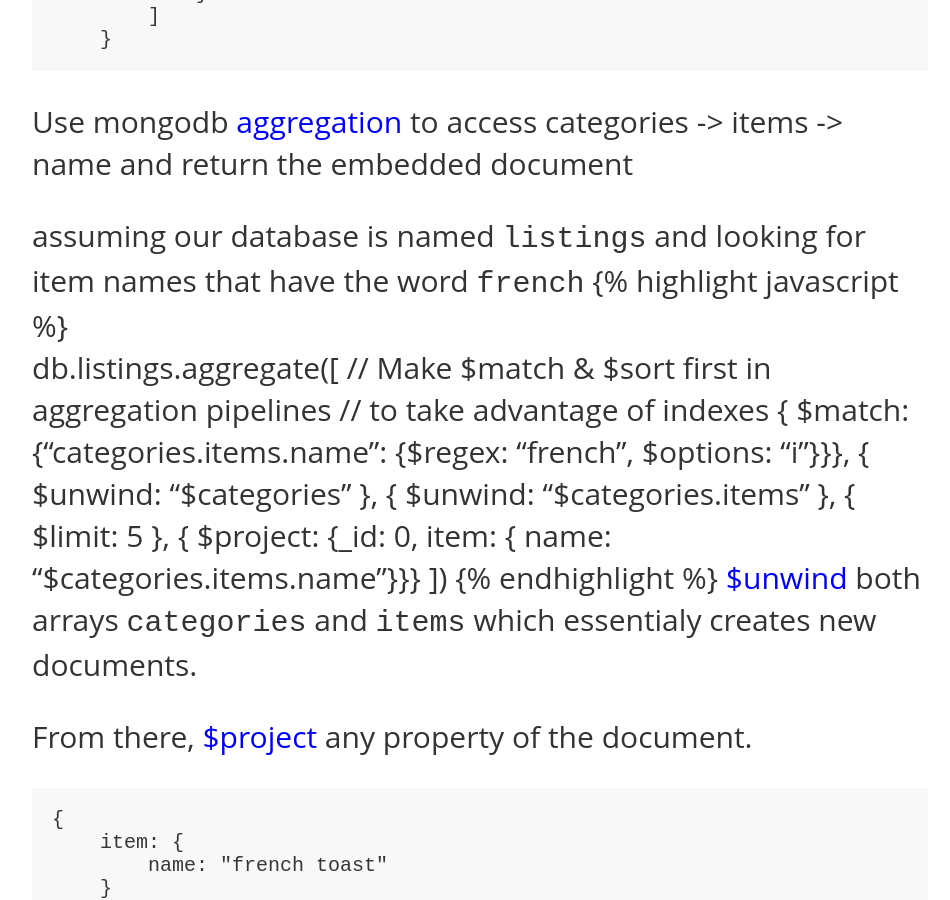
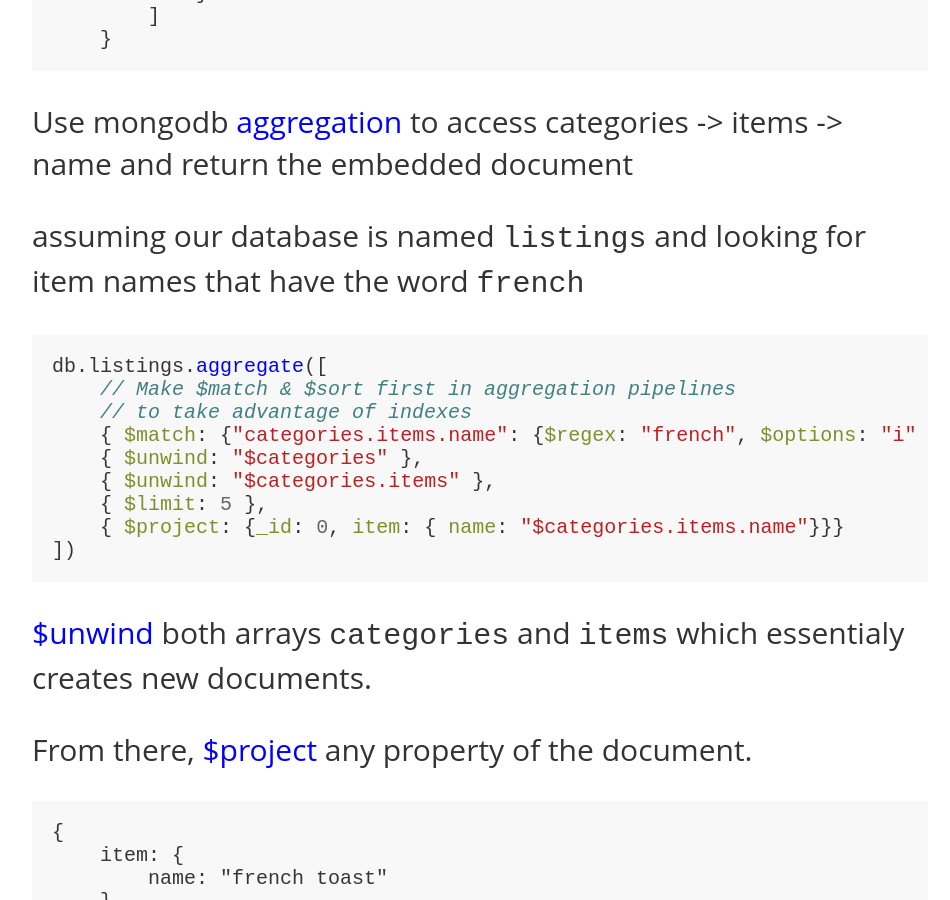
Before and after one commit to stephen-knutter/stephen-knutter.github.io, a Jekyll site: the page built from _posts/2018-11-23-deeply-nested-array-of-subdocuments-mongodb.md, in a window 1280 px wide and 900 px high, scrolled down 1070 px. Shown: the whole window, without its empty margins (160-1110 px from the left). Built offline with Jekyll 4.4.1, drawn with Linux system fonts in a browser that asks for light colours.

Commit message:
back to js ticks

````diff
--- a/_posts/2018-11-23-deeply-nested-array-of-subdocuments-mongodb.md
+++ b/_posts/2018-11-23-deeply-nested-array-of-subdocuments-mongodb.md
@@ -37,17 +37,17 @@ Example mongodb document
 Use mongodb [aggregation](https://docs.mongodb.com/manual/core/aggregation-pipeline/index.html) to access categories -> items -> name and return the embedded document
 
 assuming our database is named `listings` and looking for item names that have the word `french`
-{{ "{% highlight javascript " }}%}
-    db.listings.aggregate([
-        // Make $match & $sort first in aggregation pipelines
-        // to take advantage of indexes
-        { $match: {"categories.items.name": {$regex: "french", $options: "i"}}},
-        { $unwind: "$categories" },
-        { $unwind: "$categories.items" },
-        { $limit: 5 },
-        { $project: {_id: 0, item: { name: "$categories.items.name"}}}
-    ])
-{{ "{% endhighlight " }}%}
+```javascript
+db.listings.aggregate([
+    // Make $match & $sort first in aggregation pipelines
+    // to take advantage of indexes
+    { $match: {"categories.items.name": {$regex: "french", $options: "i"}}},
+    { $unwind: "$categories" },
+    { $unwind: "$categories.items" },
+    { $limit: 5 },
+    { $project: {_id: 0, item: { name: "$categories.items.name"}}}
+])
+```
 [$unwind](https://docs.mongodb.com/manual/reference/operator/aggregation/unwind/) both arrays `categories` and `items` which essentialy creates new documents.
 
 From there, [$project](https://docs.mongodb.com/manual/reference/operator/aggregation/project/) any property of the document.
````
Also changed, not shown: _posts/2019-01-26-install-mongodb-on-mac.md (+1 -1 lines).
